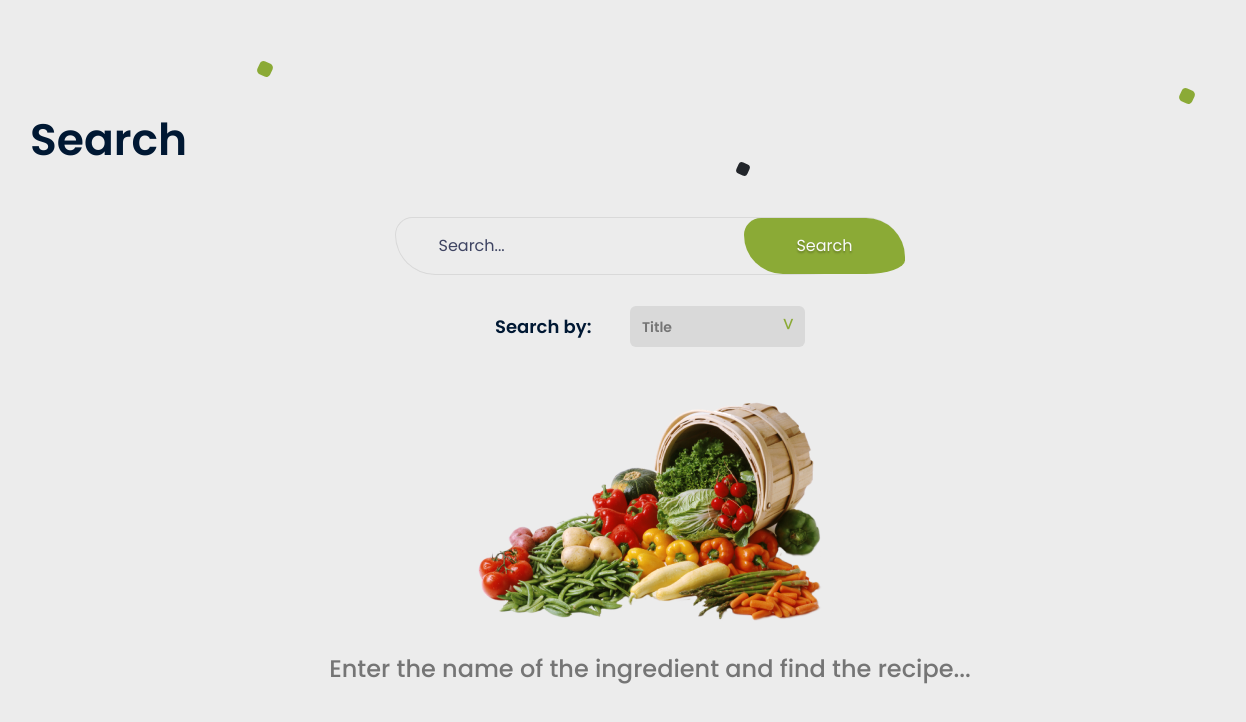
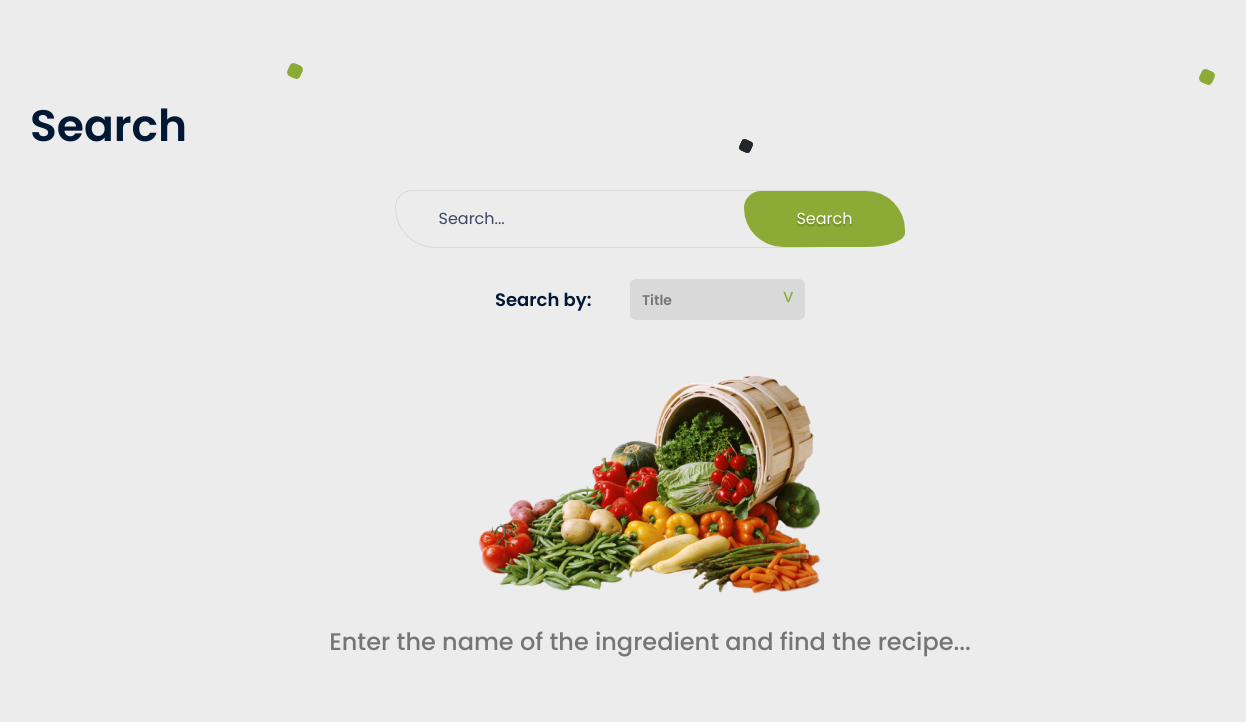
Before and after one commit to filip-bak/so-yummy-project, a React (Create React App) app in the folder frontend/: page /so-yummy-project/search in a window 1536 px wide. Shown: the top 722 px of the page, without its empty margins (118-1364 px from the left). Built offline with nearby package versions, Linux system fonts and the light colour scheme.

Commit message:
fixes in elements positioning

```diff
--- a/frontend/src/components/MainPageTitle/MainPageTitle.jsx
+++ b/frontend/src/components/MainPageTitle/MainPageTitle.jsx
@@ -7,6 +7,7 @@ export const MainPageTitle = ({ title }) => {
       <div className={css.container}>
         <div className={css.element + " " + css.element_one} />
         <div className={css.element + " " + css.element_two} />
+        <div className={css.element + " " + css.element_three} />
         <h2 className={css.title}>{title}</h2>
         <div className={css.element_three} />
       </div>
--- a/frontend/src/components/MainPageTitle/MainPageTitle.module.css
+++ b/frontend/src/components/MainPageTitle/MainPageTitle.module.css
@@ -1,6 +1,8 @@
 .container {
   display: block;
+  position: relative;
   width: 343px;
+  padding-top: 50px;
 }
 
 .section {
@@ -25,14 +27,17 @@
 }
 
 .element_one {
-  margin-top: 15px;
-  margin-left: 104px;
+  margin: 0;
+  position: absolute;
+  left: 105px;
+  top: 15px;
 }
 
 .element_two {
-  margin-bottom: 2px;
-  margin-top: 25px;
-  margin-left: 333px;
+  margin: 0;
+  position: absolute;
+  left: 333px;
+  top: 41px;
 }
 
 .element_three {
@@ -40,13 +45,16 @@
   background-color: var(--main-color-dark);
   width: 6px;
   height: 6px;
-  margin-left: 231px;
-  margin-top: 2px;
+  margin: 0;
+  position: absolute;
+  left: 231px;
+  top: 80px;
   transform: rotate(25deg);
 }
 
 @media screen and (min-width: 768px) {
   .container {
+    padding-top: 72px;
     width: 704px;
   }
 
@@ -61,26 +69,33 @@
   }
 
   .element_one {
-    margin-top: 27px;
-    margin-left: 187px;
+    margin: 0;
+    position: absolute;
+    left: 180px;
+    top: 30px;
   }
 
   .element_two {
-    margin-bottom: 2px;
-    margin-left: 694px;
+    margin: 0;
+    position: absolute;
+    left: 696px;
+    top: 41px;
   }
 
   .element_three {
     border-radius: 30%;
     width: 12px;
     height: 12px;
-    margin-left: 405px;
-    margin-top: 2px;
+    margin: 0;
+    position: absolute;
+    left: 390px;
+    top: 102px;
   }
 }
 
 @media screen and (min-width: 1440px) {
   .container {
+    padding-top: 104px;
     width: 1240px;
   }
 
@@ -89,18 +104,23 @@
   }
 
   .element_one {
-    margin-top: 62px;
-    margin-left: 228px;
+    margin: 0;
+    position: absolute;
+    left: 258px;
+    top: 64px;
   }
 
   .element_two {
-    margin-bottom: 15px;
-    margin-left: 1150px;
-    margin-top: 13px;
+    margin: 0;
+    position: absolute;
+    left: 1170px;
+    top: 70px;
   }
 
   .element_three {
-    margin-left: 707px;
-    margin-top: 1px;
+    margin: 0;
+    position: absolute;
+    left: 710px;
+    top: 140px;
   }
 }
```
Also changed, not shown: 1 other file (tests, documents, lock files or other folders).
